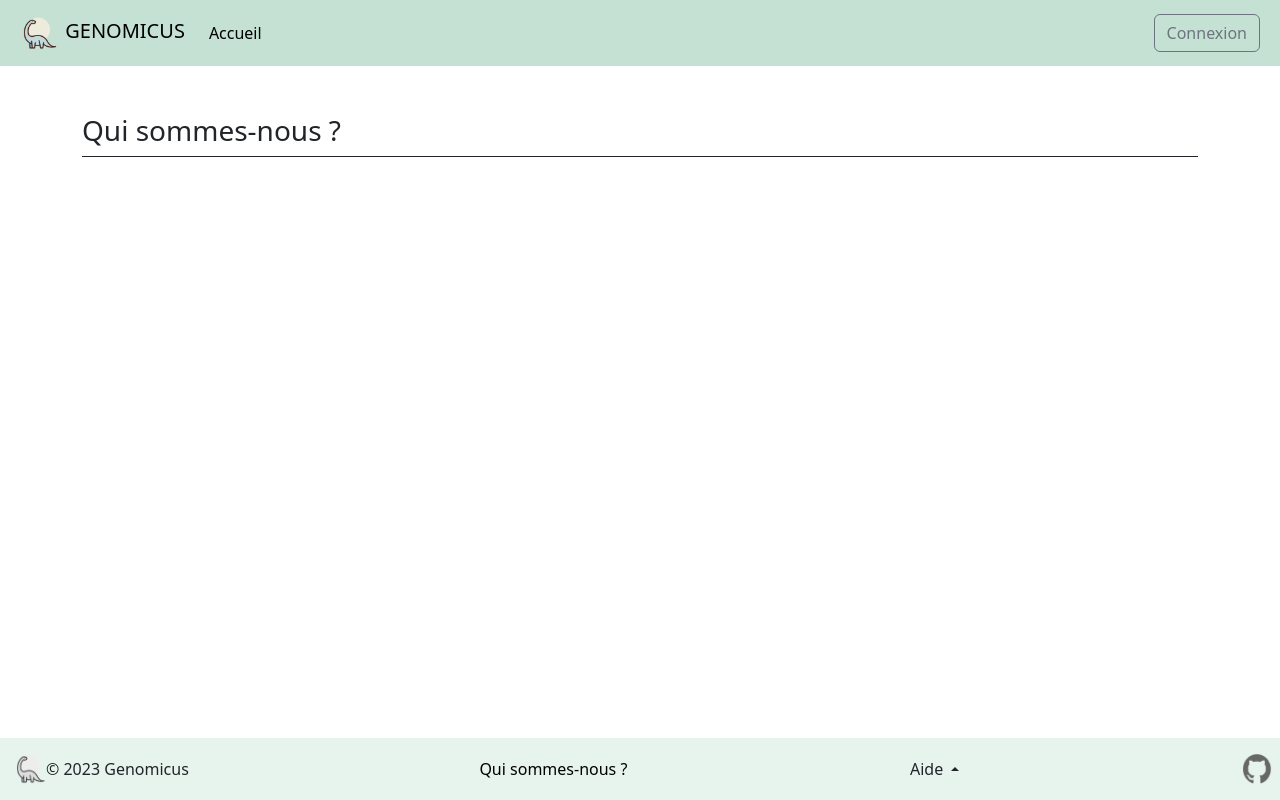
After one commit to ClemenceS/ProjetWeb, a Django app: page /qui_sommes_nous/ in a window 1280 px wide. The commit adds this page. Run offline with Django 4.2, Linux system fonts and the light colour scheme; some libraries are stand-ins or nearby versions.

Commit message:
bottom navbar

```diff
--- /dev/null
+++ b/genomicus/genomApp/templates/genomApp/qui_sommes_nous.html
@@ -0,0 +1,133 @@
+{% load static %}
+<!DOCTYPE html>
+
+<html lang="en">
+
+<head>
+    <title>Qui sommes-nous ?</title>
+    <link rel="icon" href="{% static 'logo.png' %}" type="image/png">
+</head>
+
+<link href="https://cdn.jsdelivr.net/npm/bootstrap@5.3.0-alpha1/dist/css/bootstrap.min.css" rel="stylesheet"
+    integrity="sha384-GLhlTQ8iRABdZLl6O3oVMWSktQOp6b7In1Zl3/Jr59b6EGGoI1aFkw7cmDA6j6gD" crossorigin="anonymous">
+<!--<link type="text/css" href="{% static 'mise_en_page.css' %}" rel="stylesheet">-->
+<link rel="stylesheet" href="/static/mise_en_page.css?{% now " U" %}" />
+
+<link rel="stylesheet" href="https://use.fontawesome.com/releases/v5.15.1/css/all.css"
+    integrity="sha384-vp86vTRFVJgpjF9jiIGPEEqYqlDwgyBgEF109VFjmqGmIY/Y4HV4d3Gp2irVfcrp" crossorigin="anonymous">
+
+<script src="https://ajax.googleapis.com/ajax/libs/jquery/3.5.1/jquery.min.js"></script>
+<script src="https://cdnjs.cloudflare.com/ajax/libs/popper.js/1.16.0/umd/popper.min.js"></script>
+<script src="https://maxcdn.bootstrapcdn.com/bootstrap/4.5.2/js/bootstrap.min.js"></script>
+<script src="https://cdn.jsdelivr.net/npm/@popperjs/core@2.9.2/dist/umd/popper.min.js"
+    integrity="sha384-IQsoLXl5PILFhosVNubq5LC7Qb9DXgDA9i+tQ8Zj3iwWAwPtgFTxbJ8NT4GN1R8p"
+    crossorigin="anonymous"></script>
+<script src="https://cdn.jsdelivr.net/npm/bootstrap@5.0.2/dist/js/bootstrap.min.js"
+    integrity="sha384-cVKIPhGWiC2Al4u+LWgxfKTRIcfu0JTxR+EQDz/bgldoEyl4H0zUF0QKbrJ0EcQF"
+    crossorigin="anonymous"></script>
+
+<body>
+    <!--Navigation bar-->
+    <nav class="navbar navbar-expand-lg bg-success p-2 bg-opacity-25">
+        <div class="container-fluid">
+            <button class="navbar-toggler" type="button" data-bs-toggle="collapse" data-bs-target="#navbarTogglerDemo03"
+                aria-controls="navbarTogglerDemo03" aria-expanded="false" aria-label="Toggle navigation">
+                <span class="navbar-toggler-icon"></span>
+            </button>
+            <div class="collapse navbar-collapse" id="navbarTogglerDemo03">
+                <a class="navbar-brand" href="{% url 'genomApp:accueil' %}">
+                    <img src="{% static 'logo.png' %}" alt="logo" width="40" height="40"
+                        class="d-inline-block align-text">
+                    GENOMICUS
+                </a>
+                <ul class="navbar-nav me-auto mb-2 mb-lg-0">
+                    <li class="nav-item">
+                        <a class="nav-link active" aria-current="page" href="{% url 'genomApp:accueil' %}">Accueil</a>
+                    </li>
+
+                    <!-- une personne de degre plus fort a accès aux pages 'inferieure'-->
+                    {% if people.profile == 2 and people.connecte %} <!-- 2 : correspond à annotateur -->
+                    <li class="nav-item">
+                        <a class="nav-link" href="{% url 'genomApp:accueil_annotateur' %}">Annotation</a>
+                    </li>
+                    <li class="nav-item">
+                        <a class="nav-link" href="{% url 'genomApp:accueil_forum_genome' %}">Forum</a>
+                    </li>
+                    {% elif people.profile == 3 and people.connecte %} <!-- 3 : correspond à validateur-->
+                    <li class="nav-item">
+                        <a class="nav-link" href="{% url 'genomApp:accueil_annotateur' %}">Annotation</a>
+                    </li>
+                    <li class="nav-item">
+                        <a class="nav-link" href="{% url 'genomApp:accueil_validateur' %}">Validation</a>
+                    </li>
+                    <li class="nav-item">
+                        <a class="nav-link" href="{% url 'genomApp:accueil_forum_genome' %}">Forum</a>
+                    </li>
+                    {% elif people.profile == 4 and people.connecte %} <!-- 4 : correspond à admin-->
+                    <li class="nav-item">
+                        <a class="nav-link" href="{% url 'genomApp:accueil_annotateur' %}">Annotation</a>
+                    </li>
+                    <li class="nav-item">
+                        <a class="nav-link" href="{% url 'genomApp:accueil_validateur' %}">Validation</a>
+                    </li>
+                    <li class="nav-item">
+                        <a class="nav-link" href="http://127.0.0.1:8000/admin/">Page Administrateur</a>
+                    </li>
+                    <li class="nav-item">
+                        <a class="nav-link" href="{% url 'genomApp:accueil_forum_genome' %}">Forum</a>
+                    </li>
+                    {% endif %}
+                </ul>
+
+                {% if people.connecte %}
+                <a role="button" class="btn btn-outline-secondary" href="{% url 'member:updateInformation' %}"
+                    style="margin-right: 10px;">Bienvenue
+                    {{ people.who }}</a>
+                <a role="button" class="btn btn-outline-secondary" href="{% url 'member:deconnexion' %}">Déconnexion</a>
+                {% else %}
+                <a role="button" class="btn btn-outline-secondary" href="{% url 'member:connexion' %}">Connexion</a>
+                {% endif %}
+            </div>
+        </div>
+    </nav>
+    <!--end of Navigation bar-->
+
+
+    <div class="container">
+        <div class="mt-5"></div>
+        <div class="h3 pb-2 mb-4 border-bottom border-dark">Qui sommes-nous ?</div>
+    </div>
+
+
+<!--Navigation bar-->
+<footer class="footer">
+    <nav class="navbar sticky-bottom bg-success bg-opacity-10 d-flex p-2">
+        <div class="navbar d-flex p-2" id="id_1">
+            <img src="{% static 'logo_noir_blanc.png' %}" alt="logo_noir_blanc" width="30" height="30">
+            © 2023 Genomicus
+        </div>
+        <div class="navbar" id="id_2">
+            <a style="text-decoration:none;color:black" href="{% url 'genomApp:qui_sommes_nous' %}">Qui sommes-nous
+                ?</a>
+        </div>
+        <div class="navbar" id="id_3">
+            <div class="nav-item dropup">
+                <a class="nav-link dropdown-toggle" role="button" data-bs-toggle="dropdown" aria-expanded="false">
+                    Aide
+                </a>
+                <ul class="dropdown-menu">
+                    <li><a class="dropdown-item" href="{% url 'genomApp:contact' %}">Un problème ? Contactez nous.</a>
+                    </li>
+                </ul>
+            </div>
+        </div>
+        <div class="navbar" id="id_4">
+            <a href="https://github.com/ClemenceS/ProjetWeb" target="_blank">
+                <img src="{% static 'git.png' %}" alt="git" width="30" height="30">
+            </a>
+        </div>
+    </nav>
+</footer>
+</body>
+
+</html>
--- a/genomicus/genomApp/urls.py
+++ b/genomicus/genomApp/urls.py
@@ -6,6 +6,7 @@ urlpatterns = [
     path('', views.accueil, name="accueil"),
     path('recherche_genome/', views.resultatsFormulaireGenome, name="formulaire_genome"),
     path('contact/', views.contact, name="contact"),
+    path('qui_sommes_nous/', views.qui_sommes_nous, name="qui_sommes_nous"),
     path('email_envoye/', views.email_envoi, name="email_envoi"),
     path('forum/', views.accueil_forum, name="accueil_forum_genome"),
     path('forum/<id>/', views.forum, name="forum"),
--- a/genomicus/genomApp/views.py
+++ b/genomicus/genomApp/views.py
@@ -979,3 +979,8 @@ def contact(request):
 
     template = loader.get_template('genomApp/formulaire_contact.html')
     return HttpResponse(template.render({'people':people}, request))
+
+def qui_sommes_nous(request):
+    people = get_users()
+    template = loader.get_template('genomApp/qui_sommes_nous.html')
+    return HttpResponse(template.render({'people':people}, request))
--- a/genomicus/static/mise_en_page.css
+++ b/genomicus/static/mise_en_page.css
@@ -56,3 +56,23 @@ a:hover {
     color: #3b7a69;
 }
 /*https://www.w3schools.com/css/css_link.asp*/
+
+.navbar_bottom {
+    background-color: #333;
+    overflow: hidden;
+    position: fixed;
+    bottom: 0;
+    width: 100%;
+}
+
+body {
+    min-height: 100vh;
+    position: relative;
+}
+
+.footer {
+    position: absolute;
+    bottom: 0;
+    left: 0;
+    right: 0
+}
```
Also changed, not shown: genomicus/static/git.png (added), genomicus/static/logo_noir_blanc.png (added).
